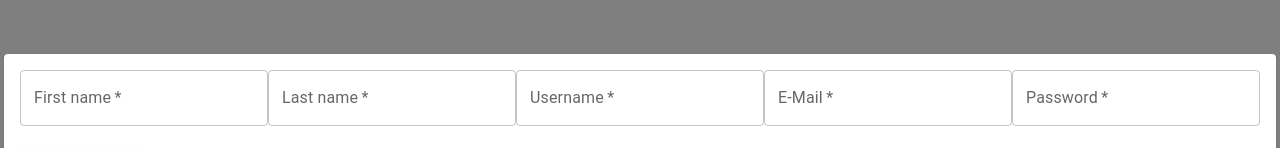
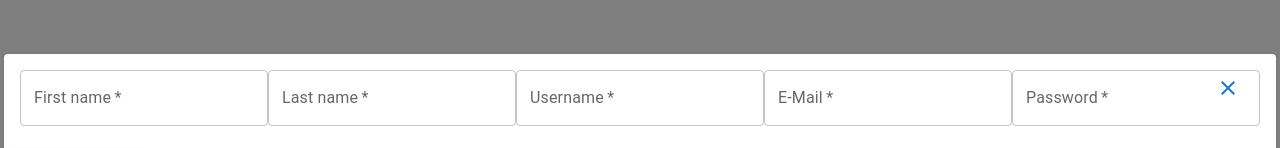
Before and after one commit to bryansan1226/box-frontend, a React (Create React App) app: page / in a window 1280 px wide. Both pictures are taken after typing "Sample", "Sample123" into the empty fields and a click on the button "CREATE NEW ACCOUNT". Shown: the part 279-427 px from the top of the page. Built offline with nearby package versions, Linux system fonts and the light colour scheme; no server answers.

Commit message:
Added comments to existing code

```diff
--- a/package.json
+++ b/package.json
@@ -6,7 +6,8 @@
   "dependencies": {
     "@emotion/react": "^11.11.1",
     "@emotion/styled": "^11.11.0",
-    "@mui/material": "^5.14.2",
+    "@mui/icons-material": "^5.14.3",
+    "@mui/material": "^5.14.3",
     "@testing-library/jest-dom": "^5.17.0",
     "@testing-library/react": "^13.4.0",
     "@testing-library/user-event": "^13.5.0",
--- a/src/components/LoginForm.js
+++ b/src/components/LoginForm.js
@@ -8,6 +8,7 @@ import { useNavigate } from "react-router-dom";
 import axios from "axios";
 
 function LoginForm() {
+  //declaring variables to handle user input and allow navigating within the app using navigate
   const [username, setUsername] = useState("");
   const [password, setPassword] = useState("");
   const navigate = useNavigate();
@@ -22,6 +23,8 @@ function LoginForm() {
   };
   const handleLogin = async () => {
     try {
+      /*Makes an API call to the backend with the provided username and password.
+      If the API returns a token, it will be set in localstorage and the user will be navigated to the homepage*/
       const response = await axios.post("/api/login", { username, password });
       const token = response.data.token;
       localStorage.setItem("token", token);
--- a/src/components/NewAccountForm.js
+++ b/src/components/NewAccountForm.js
@@ -7,8 +7,10 @@ import React, { useState } from "react";
 import axios from "axios";
 import backendUrl from "../config";
 import { useNavigate } from "react-router-dom";
+import CloseIcon from "@mui/icons-material/Close";
 
 function NewAccountForm(props) {
+  //Declaring variables for user input and handling navigation to homepage after user creates account
   const [firstName, setFirstName] = useState("");
   const [lastName, setLastName] = useState("");
   const [username, setUsername] = useState("");
@@ -36,6 +38,12 @@ function NewAccountForm(props) {
     setPassword(inputValue);
   };
   const navigate = useNavigate();
+  /*This handles form submission.
+  Gets the current timestamp, and then makes an API POST request to create an account.
+  It sends all the inputted data (firstName, lastName...) along with the timestamp to the backend.
+  If the request is successful, the backend with send a response that contains a token. This token is set in localstorage
+  and the user is then navigated to /home. and the NewAccountForm component is closed.
+  */
   const handleSubmit = (event) => {
     const currentTimestamp = new Date().toISOString();
     event.preventDefault();
@@ -61,8 +69,17 @@ function NewAccountForm(props) {
   };
 
   return (
+    <>
       <Card sx={{ minWidth: 275 }}>
         <CardContent>
+          <div style={{ position: "relative" }}>
+            <Button
+              style={{ position: "absolute", top: 0, right: 0 }}
+              onClick={props.handleClose}
+            >
+              <CloseIcon />
+            </Button>
+          </div>
           <TextField
             required
             id="firstName"
@@ -81,7 +98,12 @@ function NewAccountForm(props) {
             onChange={handleUsername}
             label="Username"
           />
-        <TextField required id="email" onChange={handleEmail} label="E-Mail" />
+          <TextField
+            required
+            id="email"
+            onChange={handleEmail}
+            label="E-Mail"
+          />
           <TextField
             required
             id="password"
@@ -96,6 +118,7 @@ function NewAccountForm(props) {
           </Button>
         </CardActions>
       </Card>
+    </>
   );
 }
 export default NewAccountForm;
```
Also changed, not shown: src/pages/Homepage.js (+8 -0 lines), src/pages/Login.js (+7 -0 lines), 1 other file (tests, documents, lock files or other folders). Lines whose indentation alone changed are shown as unchanged.
